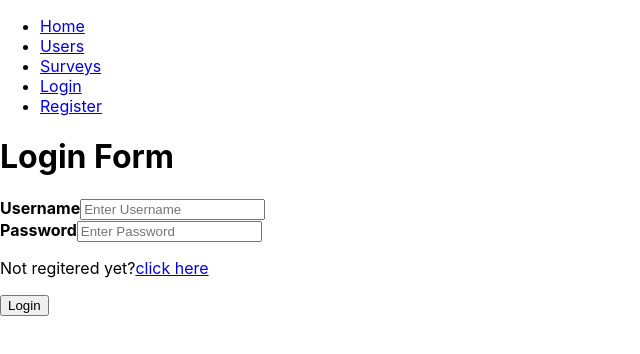
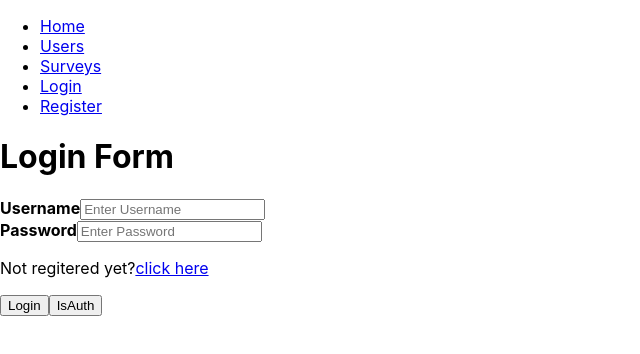
Before and after one commit to rnavarr9/jarrys-solution-survey-project, a React (Create React App) app in the folder client/: page /login in a window 1280 px wide. Shown: the top 354 px of the page, without its empty margins (0-640 px from the left). Built offline with nearby package versions, Linux system fonts and the light colour scheme.

Commit message:
Implements button that calls isUserauth endpoint

```diff
--- a/client/src/Components/Commons/RegAuthForm/index.js
+++ b/client/src/Components/Commons/RegAuthForm/index.js
@@ -37,6 +37,14 @@ const RegAuthForm = ({ login }) => {
         console.log("Error saving user", err);
       });
   };
+
+  const userAuthenticated = () => {
+    axios.get('/isUserAuth', {
+      headers: {
+        "x-access-token": localStorage.getItem("token")
+      }
+    }).then(response => console.log(response))
+  }
 
   return (
     <div>
@@ -78,6 +86,7 @@ const RegAuthForm = ({ login }) => {
       <button onClick={login ? handleLogin : handleRegister}>
         {login ? regAuth.loginLabel : regAuth.registerLabel}
       </button>
+      <button onClick={userAuthenticated}>IsAuth</button>
     </div>
   );
 };
```
